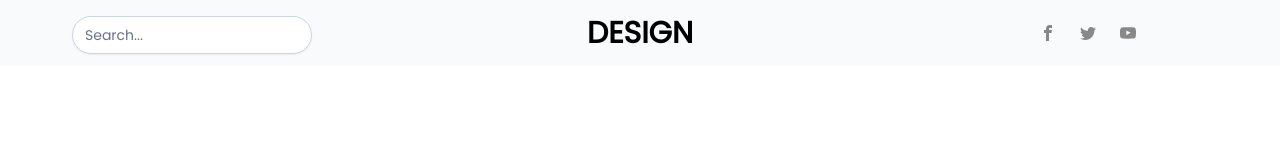
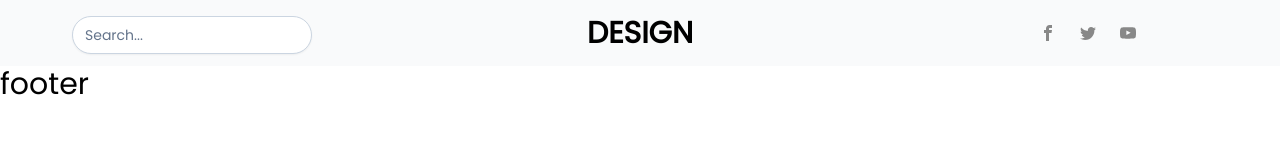
Before and after one commit to Chafai-Abdelkrim/blog-website, a Next.js app: page / in a window 1280 px wide. Shown: the top 160 px of the page. Built offline with nearby package versions, Linux system fonts and the light colour scheme.

Commit message:
added layout format

```diff
--- /dev/null
+++ b/layout/format.js
@@ -0,0 +1,17 @@
+import Header from "../components/header";
+import Footer from "../components/footer";
+import Head from "next/head";
+
+export default function format({ children }) {
+  return (
+    <>
+      <Head>
+        <title>Blog</title>
+      </Head>
+
+      <Header></Header>
+      <main>{children}</main>
+      <Footer></Footer>
+    </>
+  );
+}
--- a/pages/index.js
+++ b/pages/index.js
@@ -1,12 +1,11 @@
 import Head from 'next/head'
 import Image from 'next/image'
-import styles from '@/styles/Home.module.css'
-import Header from '../components/header'
+import Format from '../layout/format'
 
 export default function Home() {
   return (
-    <div>
-      <Header></Header>
-    </div>
+    <Format>
+      <h1></h1>
+    </Format>
   )
 }
```
